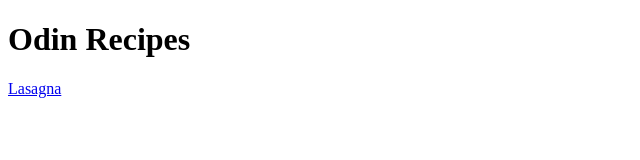
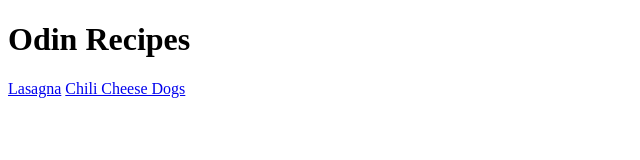
Before and after one commit to itsbrandongarza/odin-recipes, a plain HTML site: page index.html in a window 1280 px wide. Shown: the whole page, without its empty margins (0-640 px from the left). Drawn offline with Linux system fonts and the light colour scheme.

Commit message:
Add link to file
Added a link that links the recipe html file to the index.html file.

```diff
--- a/index.html
+++ b/index.html
@@ -8,5 +8,6 @@
     <body>
         <h1>Odin Recipes</h1>
         <a href="./recipes/lasagna.html">Lasagna</a>
+        <a href="./recipes/chili-cheese-dogs.html">Chili Cheese Dogs</a>
     </body>
 </html>
```
